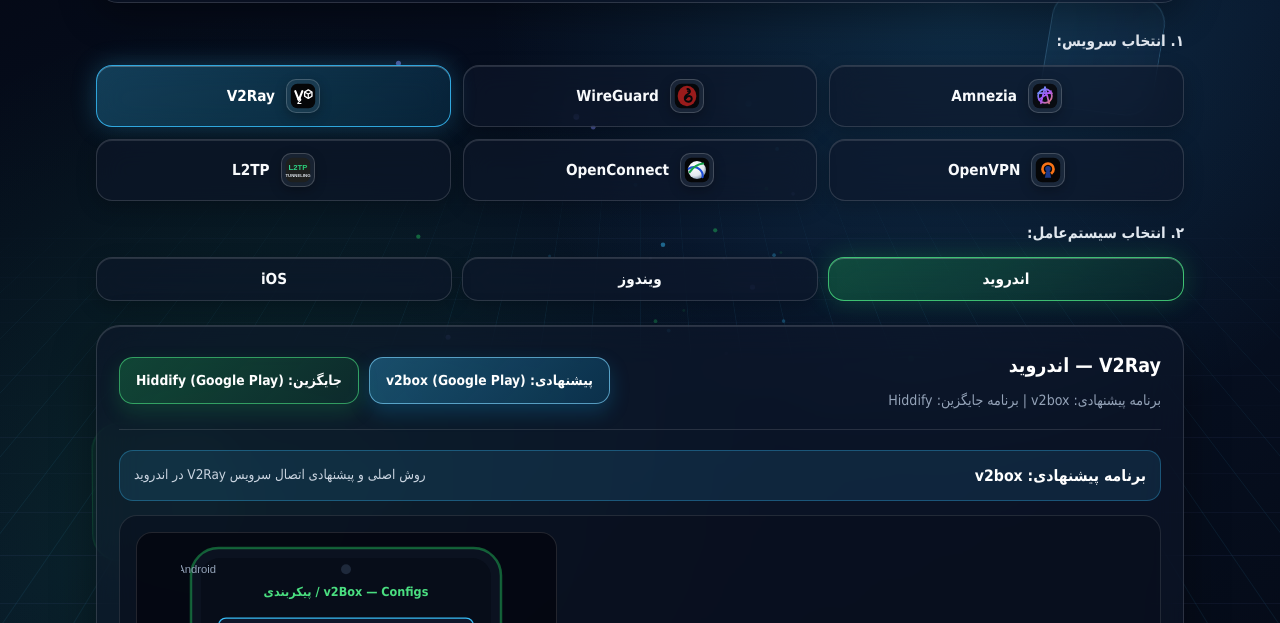
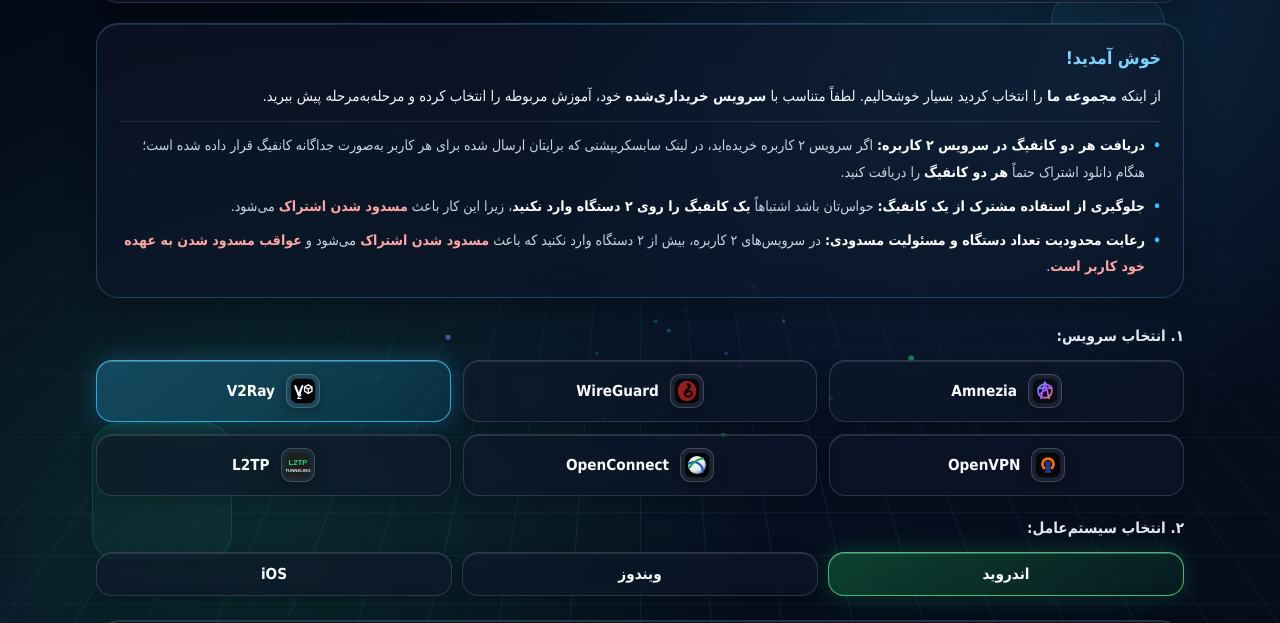
Before and after one commit to pezhmank66/pk-guide, a plain HTML site: page index.html in a window 1280 px wide. Shown: the part 123-746 px from the top of the page. Drawn offline with Linux system fonts and the light colour scheme.

Commit message:
Update index.html

```diff
--- a/index.html
+++ b/index.html
@@ -148,7 +148,7 @@
       box-shadow: 0 12px 36px rgba(0, 0, 0, 0.35), inset 0 1px 0 rgba(255, 255, 255, 0.14);
       border-radius: 22px;
       padding: 18px 22px;
-      margin-bottom: 24px;
+      margin-bottom: 20px;
       display: flex;
       flex-wrap: wrap;
       align-items: center;
@@ -195,6 +195,63 @@
       color: #bae6fd;
       background: rgba(56, 189, 248, 0.14);
       border: 1px solid rgba(56, 189, 248, 0.35);
+    }
+
+    /* باکس خوش‌آمدگویی و نکات مهم سرویس ۲ کاربره */
+    .welcome-box {
+      background: var(--glass-bg);
+      backdrop-filter: blur(18px);
+      -webkit-backdrop-filter: blur(18px);
+      border: 1px solid rgba(56, 189, 248, 0.28);
+      box-shadow: 0 12px 32px rgba(0, 0, 0, 0.3), inset 0 1px 0 rgba(255, 255, 255, 0.12);
+      border-radius: 22px;
+      padding: 18px 22px;
+      margin-bottom: 24px;
+    }
+
+    .welcome-box h2 {
+      font-size: 1.1rem;
+      font-weight: 800;
+      color: #7dd3fc;
+      margin-bottom: 8px;
+    }
+
+    .welcome-intro {
+      font-size: 0.92rem;
+      color: #f1f5f9;
+      margin-bottom: 12px;
+    }
+
+    .welcome-rules {
+      list-style: none;
+      display: grid;
+      gap: 8px;
+      font-size: 0.88rem;
+      color: #cbd5e1;
+      padding-top: 10px;
+      border-top: 1px solid rgba(255, 255, 255, 0.1);
+    }
+
+    .welcome-rules li {
+      position: relative;
+      padding-right: 16px;
+    }
+
+    .welcome-rules li::before {
+      content: "•";
+      position: absolute;
+      right: 0;
+      color: var(--accent-cyan);
+      font-weight: 800;
+    }
+
+    .welcome-rules strong {
+      color: #ffffff;
+    }
+
+    .warn-text {
+      color: #fca5a5;
+      font-weight: 700;
     }
 
     /* نوارهای انتخاب شیشه‌ای */
@@ -609,7 +666,8 @@
       .proto-bar {
         grid-template-columns: repeat(2, minmax(0, 1fr));
       }
-      .guide-panel {
+      .guide-panel,
+      .welcome-box {
         padding: 15px;
       }
     }
@@ -639,6 +697,24 @@
       </div>
       <span class="header-pill">راهنمای مرحله‌به‌مرحله اتصال</span>
     </header>
+
+    <section class="welcome-box" aria-label="خوش‌آمدگویی و نکات مهم">
+      <h2>خوش آمدید!</h2>
+      <p class="welcome-intro">
+        از اینکه <strong>مجموعه ما</strong> را انتخاب کردید بسیار خوشحالیم. لطفاً متناسب با <strong>سرویس خریداری‌شده</strong> خود، آموزش مربوطه را انتخاب کرده و مرحله‌به‌مرحله پیش ببرید.
+      </p>
+      <ul class="welcome-rules">
+        <li>
+          <strong>دریافت هر دو کانفیگ در سرویس ۲ کاربره:</strong> اگر سرویس ۲ کاربره خریده‌اید، در لینک سابسکریپشنی که برایتان ارسال شده برای هر کاربر به‌صورت جداگانه کانفیگ قرار داده شده است؛ هنگام دانلود اشتراک حتماً <strong>هر دو کانفیگ</strong> را دریافت کنید.
+        </li>
+        <li>
+          <strong>جلوگیری از استفاده مشترک از یک کانفیگ:</strong> حواس‌تان باشد اشتباهاً <strong>یک کانفیگ را روی ۲ دستگاه وارد نکنید</strong>، زیرا این کار باعث <span class="warn-text">مسدود شدن اشتراک</span> می‌شود.
+        </li>
+        <li>
+          <strong>رعایت محدودیت تعداد دستگاه و مسئولیت مسدودی:</strong> در سرویس‌های ۲ کاربره، بیش از ۲ دستگاه وارد نکنید که باعث <span class="warn-text">مسدود شدن اشتراک</span> می‌شود و <span class="warn-text">عواقب مسدود شدن به عهده خود کاربر است</span>.
+        </li>
+      </ul>
+    </section>
 
     <div class="bar-label">۱. انتخاب سرویس:</div>
     <div class="proto-bar" id="protoBar" role="tablist" aria-label="انتخاب سرویس"></div>
```
